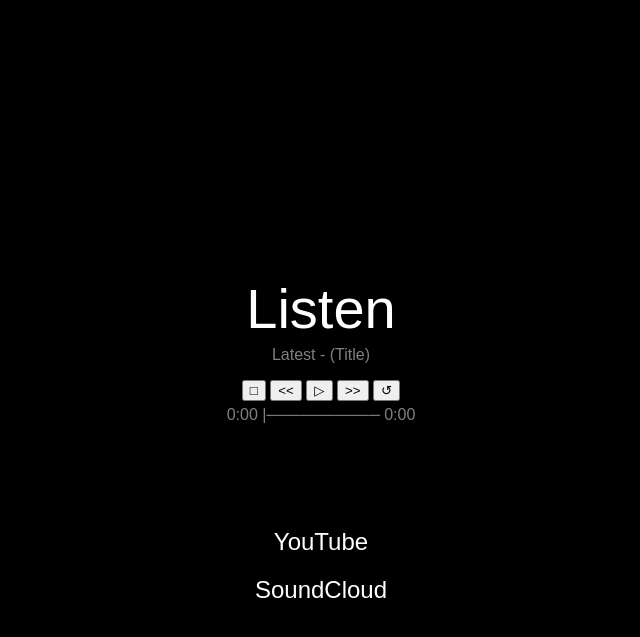
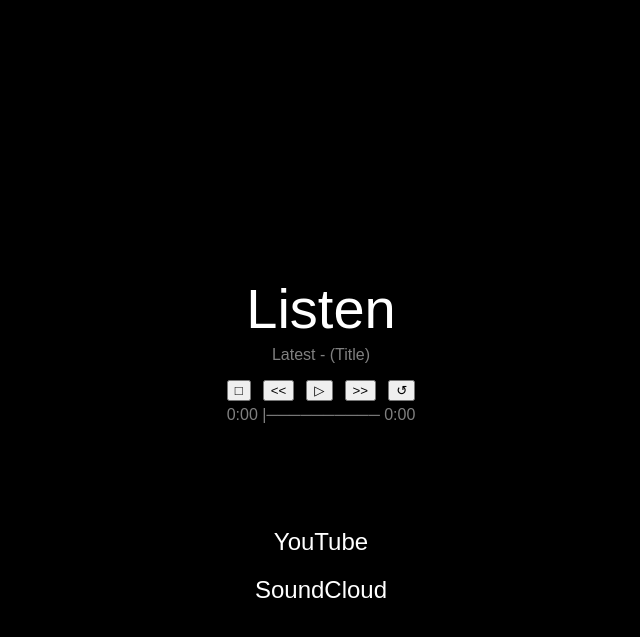
Before and after one commit to r1s1ng1/r1s1ng1.github.io, a Jekyll site: the page music/listen/index.html, which Jekyll copies as it is, in a window 1280 px wide. Shown: the top 637 px of the page, without its empty margins (319-959 px from the left). Built offline with Jekyll 4.4.1, drawn with Linux system fonts in a browser that asks for light colours.

Commit message:
Update style.css

```diff
--- a/assets/css/style.css
+++ b/assets/css/style.css
@@ -55,3 +55,9 @@ button {
 button:hover {
     opacity: 0.6;
 }
+.player-controls {
+    display: flex;
+    justify-content: center;
+    align-items: center;
+    gap: 12px;
+}
```
